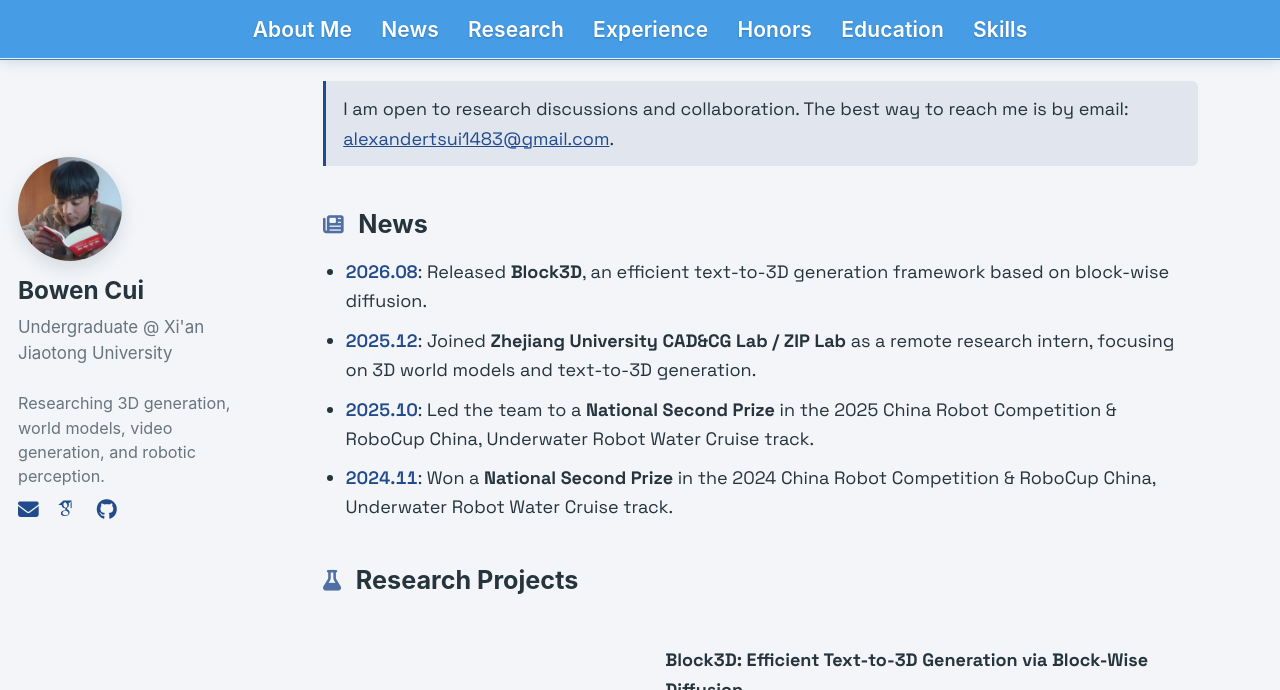
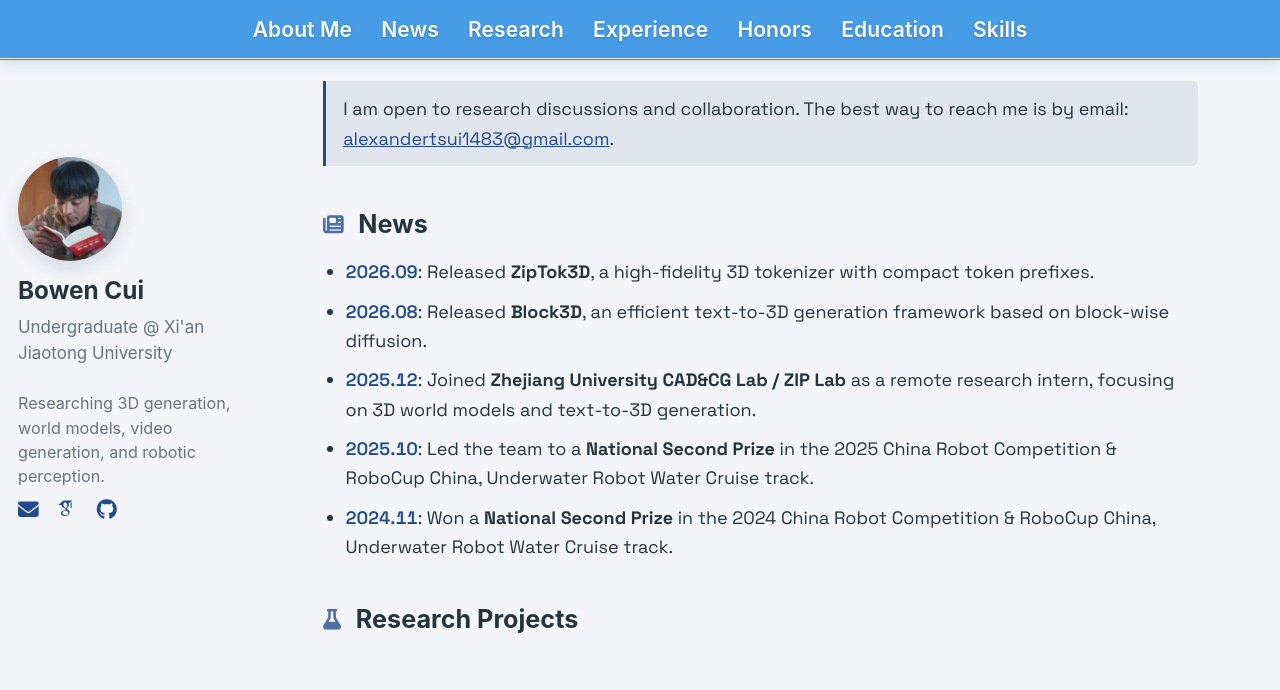
Before and after one commit to AlexanderTsui/AlexanderTsui.github.io, a Jekyll site: the page built from _pages/about.md, in a window 1280 px wide and 900 px high, scrolled down 332 px, cut to the strip 0-690 px from the top of the window. Built offline with Jekyll 4.4.1, drawn with Linux system fonts in a browser that asks for light colours; some web fonts are replaced; a script bundle is joined from its source files by our own code; library files that are not in the unit come from our copies.

Commit message:
Add ZipTok3D to homepage news

```diff
--- a/_pages/about.md
+++ b/_pages/about.md
@@ -23,6 +23,7 @@ I am currently a remote research intern at **CAD&CG Lab / ZIP Lab, Zhejiang Univ
 # <i class="fas fa-newspaper section-icon" aria-hidden="true"></i> News
 
 <ul class="home-news">
+  <li><em>2026.09</em>: Released <strong>ZipTok3D</strong>, a high-fidelity 3D tokenizer with compact token prefixes.</li>
   <li><em>2026.08</em>: Released <strong>Block3D</strong>, an efficient text-to-3D generation framework based on block-wise diffusion.</li>
   <li><em>2025.12</em>: Joined <strong>Zhejiang University CAD&amp;CG Lab / ZIP Lab</strong> as a remote research intern, focusing on 3D world models and text-to-3D generation.</li>
   <li><em>2025.10</em>: Led the team to a <strong>National Second Prize</strong> in the 2025 China Robot Competition &amp; RoboCup China, Underwater Robot Water Cruise track.</li>
```
